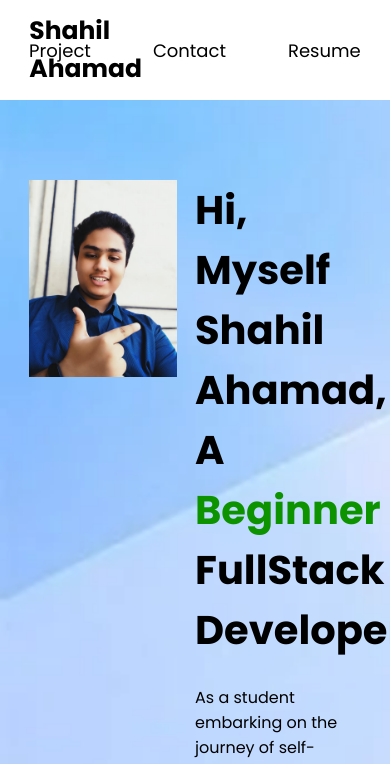
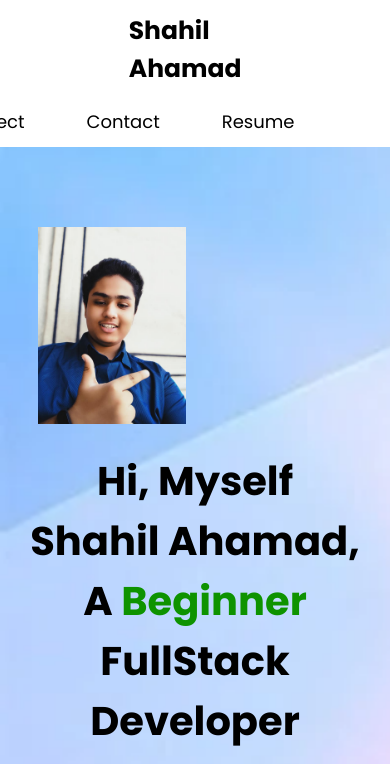
Before and after one commit to RDX-Shahil/Workshop-Portfolio, a plain HTML site: page index.html in a window 390 px wide. Shown: the top 764 px of the page. Drawn offline with Linux system fonts and the light colour scheme.

Commit message:
initial commit

```diff
--- a/style.css
+++ b/style.css
@@ -216,3 +216,37 @@ footer > p{
 footer{
     background-image: url(bg4.webp);
 }
+
+@media only screen and (max-width: 768px) {
+    .navbar {
+      flex-direction: column;
+      align-items: center;
+    }
+
+    .menu {
+      margin-top: 20px;
+    }
+
+    .hero-section-wrapper {
+      flex-direction: column;
+      text-align: center;
+    }
+
+    .hero-left-side {
+      margin-bottom: 20px;
+    }
+
+    .hero-right-side {
+      width: 100%;
+    }
+
+    .service {
+      width: 100%;
+      text-align: center;
+      margin-bottom: 30px;
+    }
+
+    .contact-form-wrapper {
+      text-align: center;
+    }
+  }
```
